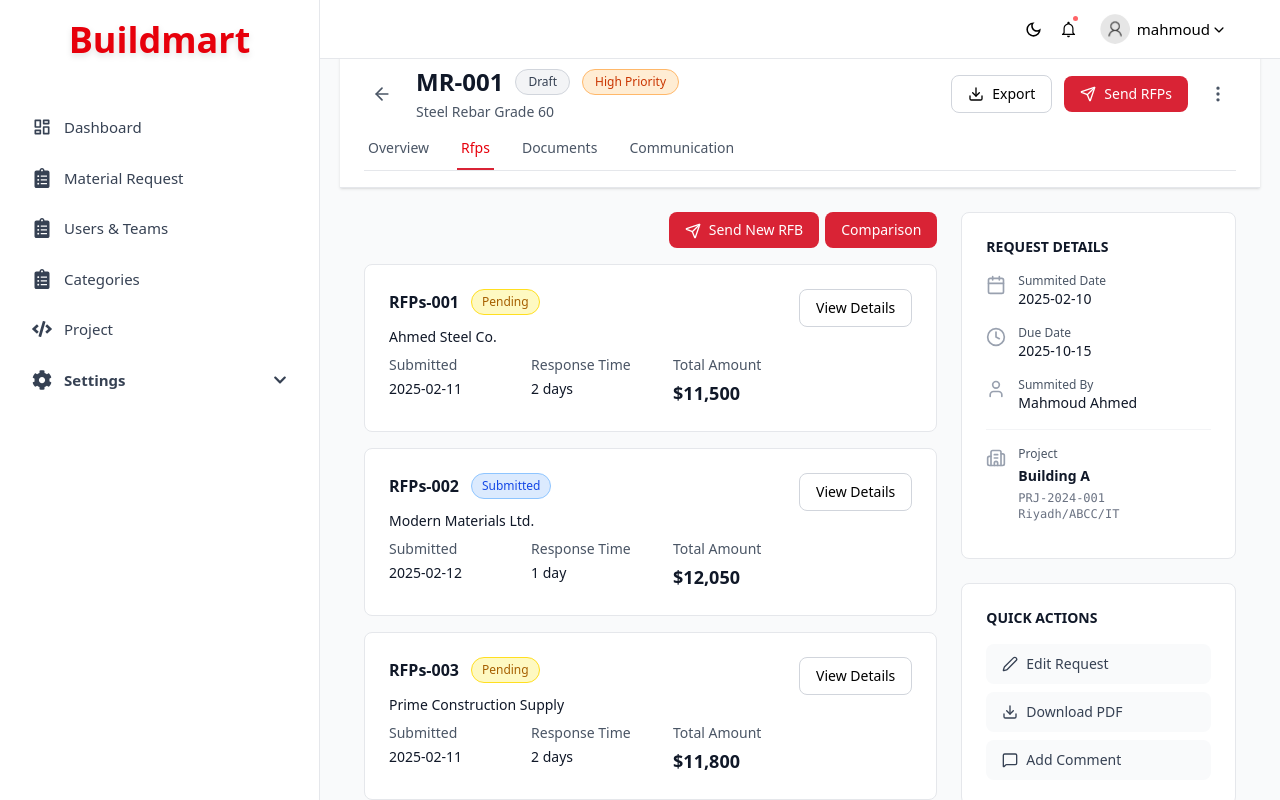
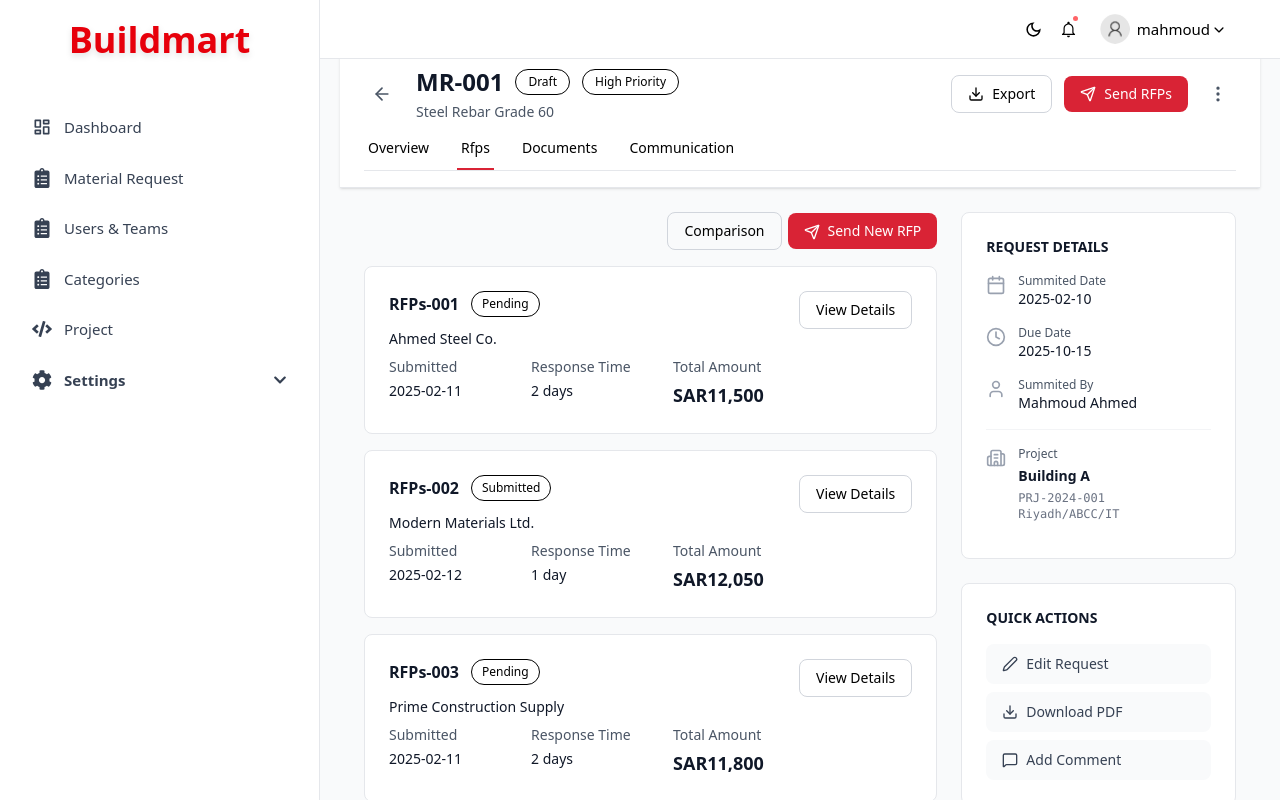
Before and after one commit to DevHossamAhmed/buildmart, a Next.js app: page /RFBs/1 in a window 1280 px wide. Both pictures are taken after a click on the button "Rfps". Shown: the top 800 px of the page. Built offline with nearby package versions, Linux system fonts and the light colour scheme.

Commit message:
first commit

```diff
--- a/src/app/(admin)/RFBs/[id]/page.tsx
+++ b/src/app/(admin)/RFBs/[id]/page.tsx
@@ -249,7 +249,7 @@ const RFBsDetailPage = () => {
                     {requestData.id}
                   </h1>
                   <span
-                    className={`px-3 py-1 rounded-full text-xs font-medium border ${getStatusColor(
+                    className={`px-3 py-1 rounded-full text-xs font-medium border SAR{getStatusColor(
                       requestData.status
                     )}`}
                   >
@@ -257,7 +257,7 @@ const RFBsDetailPage = () => {
                       requestData.status.slice(1)}
                   </span>
                   <span
-                    className={`px-3 py-1 rounded-full text-xs font-medium border ${getPriorityColor(
+                    className={`px-3 py-1 rounded-full text-xs font-medium border SAR{getPriorityColor(
                       requestData.priority
                     )}`}
                   >
@@ -316,7 +316,7 @@ const RFBsDetailPage = () => {
               <button
                 key={tab}
                 onClick={() => setActiveTab(tab)}
-                className={`pb-3 px-1 text-sm font-medium transition-colors cursor-pointer relative ${
+                className={`pb-3 px-1 text-sm font-medium transition-colors cursor-pointer relative SAR{
                   activeTab === tab
                     ? "text-red-600"
                     : "text-gray-600 hover:text-gray-900"
@@ -363,7 +363,7 @@ const RFBsDetailPage = () => {
                       <p className="text-sm text-gray-600">Est. Value</p>
                     </div>
                     <p className="text-2xl font-bold text-gray-900">
-                      ${totalAmount.toLocaleString()}
+                      {totalAmount.toLocaleString()} SAR
                     </p>
                   </div>
                   <div className="bg-white rounded-lg border border-gray-200 p-5">
@@ -435,14 +435,14 @@ const RFBsDetailPage = () => {
             {activeTab === "rfps" && (
               <div className="space-y-4">
                 <div className="flex items-center gap-1.5 justify-end mb-4">
+                  <ComparisonBtn/>
                   <button
                     className="px-4 py-2 text-white cursor-pointer rounded-lg hover:opacity-90 text-sm font-medium"
                     style={{ backgroundColor: "#d92335" }}
                   >
                     <Send className="w-4 h-4 inline mr-2" />
-                    Send New RFB
+                    Send New RFP
                   </button>
-                  <ComparisonBtn/>
                 </div>
                 {rfbsData.map((rfb) => (
                   <div
@@ -456,7 +456,7 @@ const RFBsDetailPage = () => {
                             {rfb.id}
                           </h4>
                           <span
-                            className={`px-2.5 py-1 rounded-full text-xs font-medium border ${getStatusColor(
+                            className={`px-2.5 py-1 rounded-full text-xs font-medium border SAR{getStatusColor(
                               rfb.status
                             )}`}
                           >
@@ -483,12 +483,12 @@ const RFBsDetailPage = () => {
                           <div>
                             <p className="text-gray-600 mb-1">Total Amount</p>
                             <p className="text-gray-900 font-bold text-lg">
-                              ${rfb.totalAmount.toLocaleString()}
+                              SAR{rfb.totalAmount.toLocaleString()}
                             </p>
                           </div>
                         </div>
                       </div>
-                      <Link href={`/RFBs-details/${rfb.id}`}>
+                      <Link href={`/RFBs-details/SAR{rfb.id}`}>
                         <button className="px-4 py-2 border cursor-pointer border-gray-300 rounded-lg hover:bg-gray-50 text-sm font-medium">
                           View Details
                         </button>
@@ -837,7 +837,7 @@ const RFBsDetailPage = () => {
                       onDragOver={handleDragOver}
                       onDragLeave={handleDragLeave}
                       onDrop={handleDrop}
-                      className={`border-2 border-dashed p-10 rounded-lg text-center transition-colors ${
+                      className={`border-2 border-dashed p-10 rounded-lg text-center transition-colors SAR{
                         isDragging
                           ? "border-red-500 bg-red-50"
                           : "border-gray-300 bg-gray-50"
@@ -885,7 +885,7 @@ const RFBsDetailPage = () => {
                     <button
                       onClick={handleUploadSubmit}
                       disabled={!uploadFile || !fileType}
-                      className={`px-4 py-2 text-white rounded-lg text-sm font-medium transition-opacity ${
+                      className={`px-4 py-2 text-white rounded-lg text-sm font-medium transition-opacity SAR{
                         !uploadFile || !fileType
                           ? "bg-red-300 cursor-not-allowed"
                           : "bg-red-600 hover:bg-red-700"
--- a/src/components/rfbs-ui/ComparisonBtn.tsx
+++ b/src/components/rfbs-ui/ComparisonBtn.tsx
@@ -8,8 +8,8 @@ const ComparisonBtn = () => {
     <>
       <button
         onClick={() => setIsOpen(true)}
-        className="px-4 py-2 text-white cursor-pointer rounded-lg hover:opacity-90 text-sm font-medium"
-        style={{ backgroundColor: "#d92335" }}
+        className="px-4 py-2 border cursor-pointer border-gray-300 rounded-lg hover:bg-gray-50 transition-colors flex items-center gap-2 text-sm font-medium"
+
       >
         Comparison
       </button>
@@ -44,7 +44,7 @@ const ComparisonBtn = () => {
                     <th className="px-4 py-3 text-left text-xs font-semibold text-gray-700 uppercase">
                       RFPs-003
                     </th>
-                    <th className="px-4 py-3 text-left text-xs font-semibold text-gray-700 uppercase">
+                    <th className="px-4 py-3 text-end text-xs font-semibold text-gray-700 uppercase">
                         Lowest price
                     </th>
                   </tr>
@@ -54,45 +54,45 @@ const ComparisonBtn = () => {
                     <td className="px-4 py-4 text-sm font-medium text-gray-600">
                       item01
                     </td>
-                    <td className="px-4 py-4 text-sm text-gray-600">$11,500</td>
-                    <td className="px-4 py-4 text-sm text-gray-600">$12,500</td>
-                    <td className="px-4 py-4 text-sm text-gray-600">$11,800</td>
-                    <td className="px-4 py-4 text-sm text-gray-600">$11,500</td>
+                    <td className="px-4 py-4 text-sm text-gray-600">11,500 SAR</td>
+                    <td className="px-4 py-4 text-sm text-gray-600">12,500 SAR</td>
+                    <td className="px-4 py-4 text-sm text-gray-600">11,800 SAR</td>
+                    <td className="px-4 py-4 text-sm text-gray-600 text-end">11,500 SAR</td>
                   </tr>
                   <tr className="hover:bg-gray-50">
                     <td className="px-4 py-4 text-sm font-medium text-gray-600">
                       item02
                     </td>
-                    <td className="px-4 py-4 text-sm text-gray-600">$1,200</td>
-                    <td className="px-4 py-4 text-sm text-gray-600">$1,300</td>
-                    <td className="px-4 py-4 text-sm text-gray-600">$1,150</td>
-                    <td className="px-4 py-4 text-sm text-gray-600">$1,150</td>
+                    <td className="px-4 py-4 text-sm text-gray-600">1,200 SAR</td>
+                    <td className="px-4 py-4 text-sm text-gray-600">1,300 SAR</td>
+                    <td className="px-4 py-4 text-sm text-gray-600">1,150 SAR</td>
+                    <td className="px-4 py-4 text-sm text-gray-600 text-end">1,150 SAR</td>
                   </tr>
                 </tbody>
               </table>
             </div>
 
-            <div className="mt-6 pt-6 border-t border-gray-200">
+            <div className="mt-6 pt-6 border-t border-gray-200 mr-[15px]">
               <div className="flex justify-end">
                 <div className="w-80 space-y-3">
                   <div className="flex justify-between text-sm">
                     <span className="text-gray-600">Subtotal:</span>
-                    <span className="font-medium text-gray-900">$12,050</span>
+                    <span className="font-medium text-gray-900">12,050 SAR</span>
                   </div>
                   <div className="flex justify-between text-sm">
                     <span className="text-gray-600">Tax (15%):</span>
-                    <span className="font-medium text-gray-900">$1,807.5</span>
+                    <span className="font-medium text-gray-900">1,807.5 SAR</span>
                   </div>
                   <div className="flex justify-between text-sm">
                     <span className="text-gray-600">Shipping:</span>
-                    <span className="font-medium text-gray-900">$500</span>
+                    <span className="font-medium text-gray-900">500 SAR</span>
                   </div>
                   <div className="flex justify-between text-sm pt-3 border-t border-gray-200">
                     <span className="font-semibold text-gray-900">
                       Total Amount:
                     </span>
                     <span className="font-bold text-lg text-green-600">
-                      $14,357.5
+                      14,357.5 SAR
                     </span>
                   </div>
                 </div>
```
